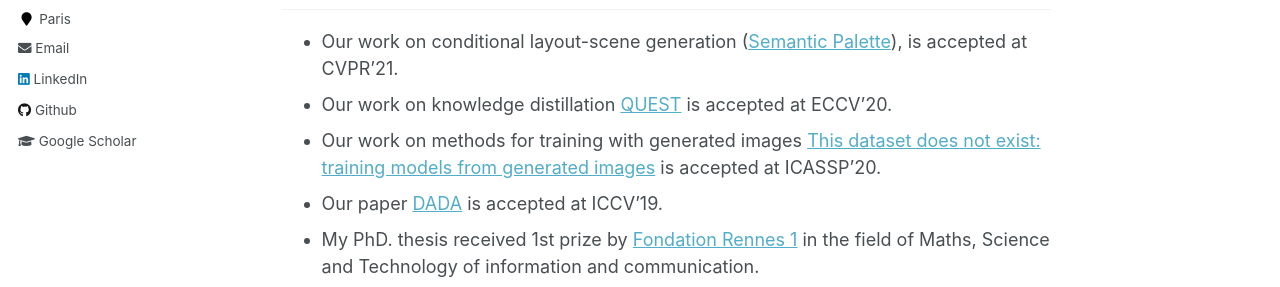
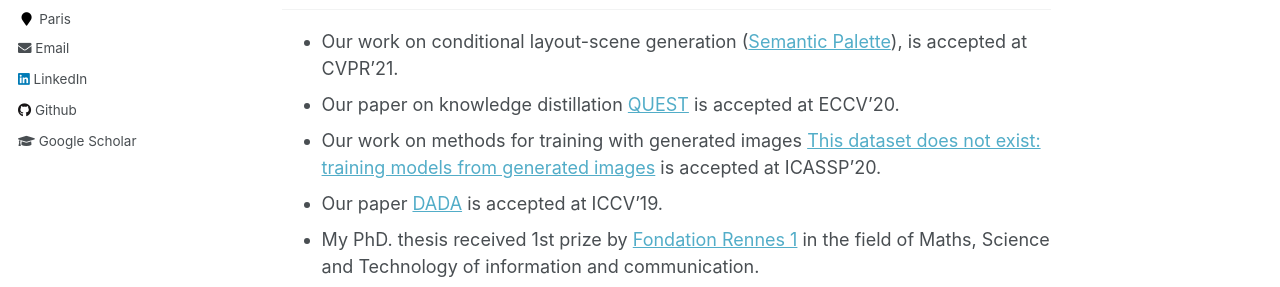
Before and after one commit to himalayajain/himalayajain.github.io, a Jekyll site: the page built from _pages/about.md, in a window 1280 px wide. Shown: the part 393-680 px from the top of the page. Built offline with Jekyll 4.4.1, drawn with Linux system fonts in a browser that asks for light colours.

Commit message:
Update about.md

```diff
--- a/_pages/about.md
+++ b/_pages/about.md
@@ -14,7 +14,7 @@ My research interests are machine learning and computer vision, in particular, I
 
 ## Updates
 * Our work on conditional layout-scene generation ([Semantic Palette](https://himalayajain.github.io/publications/)), is accepted at CVPR'21.
-* Our work on knowledge distillation [QUEST](https://arxiv.org/abs/1912.01540) is accepted at ECCV'20.
+* Our paper on knowledge distillation [QUEST](https://arxiv.org/abs/1912.01540) is accepted at ECCV'20.
 * Our work on methods for training with generated images [This dataset does not exist: training models from generated images](https://arxiv.org/abs/1911.02888) is accepted at ICASSP'20.
 * Our paper [DADA](https://arxiv.org/abs/1904.01886) is accepted at ICCV'19.
 * My PhD. thesis received 1st prize by [Fondation Rennes 1](https://fondation.univ-rennes1.fr/actualite/remise-des-prix-de-th%C3%A8se-fondation-rennes-1-%C3%A9dition-2018) in the field of Maths, Science and Technology of information and communication.
```
